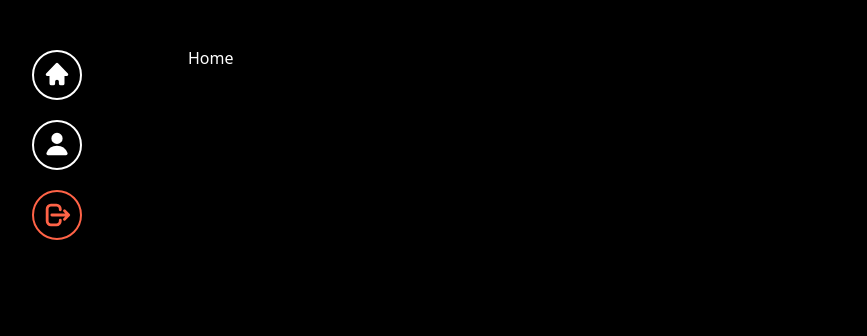
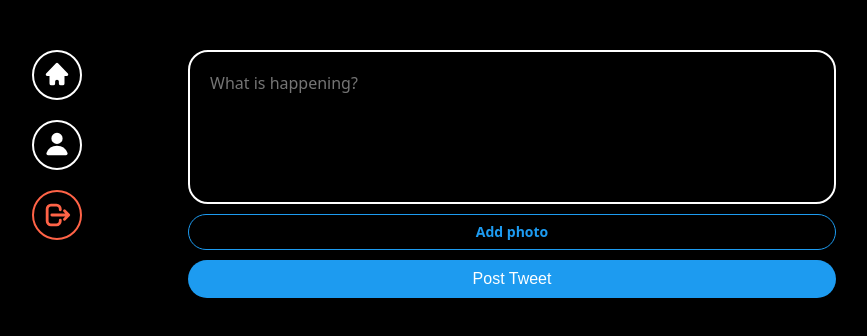
Before and after one commit to yublee71/WEB_twitter-clone, a React (Vite) app: page / in a window 1280 px wide. Shown: the top 336 px of the page, without its empty margins (234-1101 px from the left). Built offline with nearby package versions, Linux system fonts and the light colour scheme; no server answers; sample sign-in values are in the browser's storage.

Commit message:
feat: add post tweet form

```diff
--- /dev/null
+++ b/src/components/post-tweet-form.tsx
@@ -0,0 +1,137 @@
+import { addDoc, collection, updateDoc } from "firebase/firestore";
+import React, { useState } from "react";
+import styled from "styled-components";
+import { auth, db, storage } from "../firebase";
+import { getDownloadURL, ref, uploadBytes } from "firebase/storage";
+import { Error } from "./auth-components";
+
+const Form = styled.form`
+  display: flex;
+  flex-direction: column;
+  gap: 10px;
+  align-items: center;
+`;
+
+const TextArea = styled.textarea`
+  border: 2px solid white;
+  padding: 20px;
+  border-radius: 20px;
+  font-size: 16px;
+  color: white;
+  background-color: black;
+  width: 100%;
+  resize: none;
+  font-family: inherit;
+  &::placeholder {
+    font-size: 16px;
+  }
+  &:focus {
+    outline: none;
+    border-color: #1d9bf0;
+  }
+`;
+
+const AttachFileButton = styled.label`
+  padding: 10px 0px;
+  width: 100%;
+  color: #1d9bf0;
+  text-align: center;
+  border-radius: 20px;
+  border: 1px solid #1d9bf0;
+  font-size: 14px;
+  font-weight: 600;
+  cursor: pointer;
+`;
+
+const AttachFileInput = styled.input`
+  display: none;
+`;
+
+const SubmitBtn = styled.input`
+  background-color: #1d9bf0;
+  color: white;
+  border: none;
+  padding: 10px 0px;
+  width: 100%;
+  border-radius: 20px;
+  font-size: 16px;
+  cursor: pointer;
+  &:hover,
+  &:active {
+    opacity: 0.9;
+  }
+`;
+
+export function PostTweetForm() {
+  const [isLoading, setLoading] = useState(false);
+  const [tweet, setTweet] = useState("");
+  const [file, setFile] = useState<File | null>(null);
+  const [error, setError] = useState("");
+  const onChange = (e: React.ChangeEvent<HTMLTextAreaElement>) => {
+    setTweet(e.target.value);
+  };
+  const onFileChange = (e: React.ChangeEvent<HTMLInputElement>) => {
+    const { files } = e.target;
+    if (files && files.length === 1) {
+      if (files[0].size > 1024 * 1024) {
+        setError("File size cannot be larger than 1Mb.");
+        setFile(null);
+      } else setFile(files[0]);
+    }
+  };
+  const onSubmit = async (e: React.FormEvent<HTMLFormElement>) => {
+    e.preventDefault();
+    const user = auth.currentUser;
+    if (!user || isLoading || tweet === "" || tweet.length > 180) return;
+    try {
+      setLoading(true);
+      const doc = await addDoc(collection(db, "tweets"), {
+        tweet,
+        createdAt: Date.now(),
+        userName: user.displayName || "Anonymous",
+        userId: user.uid,
+      });
+      if (file) {
+        const locationRef = ref(
+          storage,
+          `tweets/${user.uid}-${user.displayName}/${doc.id}`
+        );
+        const uploadResult = await uploadBytes(locationRef, file);
+        const url = await getDownloadURL(uploadResult.ref);
+        await updateDoc(doc, { photo: url });
+        setTweet("");
+        setFile(null);
+      }
+    } catch (e) {
+      console.log(e);
+    } finally {
+      setLoading(false);
+    }
+  };
+  return (
+    <Form onSubmit={onSubmit}>
+      <TextArea
+        onChange={onChange}
+        value={tweet}
+        placeholder="What is happening?"
+        rows={5}
+        maxLength={180} //TODO: show how many chars
+        required
+      />
+      <AttachFileButton htmlFor="file">
+        {file ? "Photo added!" : "Add photo"}
+      </AttachFileButton>
+      <AttachFileInput
+        onChange={onFileChange}
+        type="file"
+        id="file"
+        accept="image/*" //TODO: verify file type
+      />
+      <SubmitBtn
+        type="submit"
+        value={isLoading ? "Posting..." : "Post Tweet"}
+      />
+      {error !== "" ? <Error>{error}</Error> : null}
+    </Form>
+  );
+}
--- a/src/firebase.tsx
+++ b/src/firebase.tsx
@@ -1,5 +1,7 @@
 import { initializeApp } from "firebase/app";
 import { getAuth } from "firebase/auth";
+import { getStorage } from "firebase/storage";
+import { getFirestore } from "firebase/firestore";
 import.meta.env.VITE_APIKEY;
 
 const firebaseConfig = {
@@ -14,3 +16,5 @@
 const app = initializeApp(firebaseConfig);
 
 export const auth = getAuth(app);
+export const storage = getStorage(app);
+export const db = getFirestore(app);
--- a/src/routes/home.tsx
+++ b/src/routes/home.tsx
@@ -1,7 +1,12 @@
+import styled from "styled-components";
+import { PostTweetForm } from "../components/post-tweet-form";
+
+const Wrapper = styled.div``;
+
 export function Home() {
   return (
-    <div>
-      <h1>Home</h1>
-    </div>
+    <Wrapper>
+      <PostTweetForm />
+    </Wrapper>
   );
 }
```
